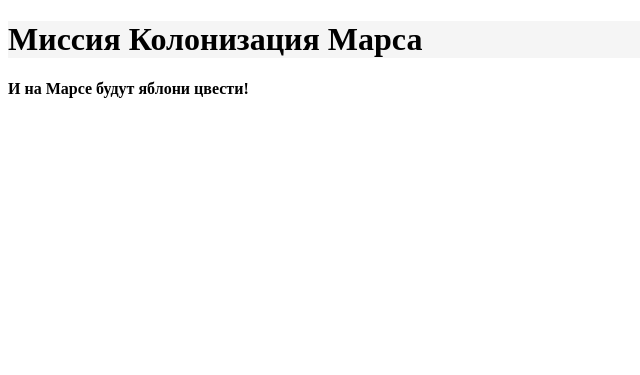
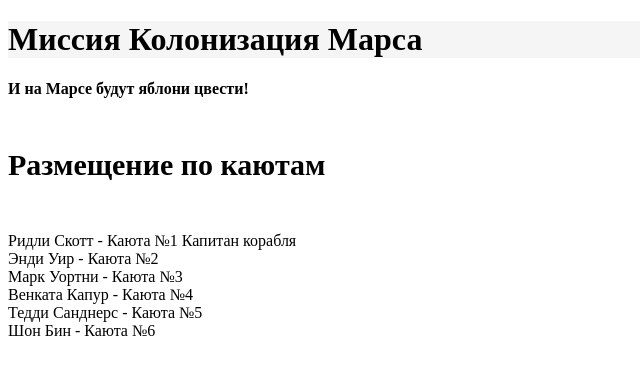
Before and after one commit to okumuralapis/html_web, a Flask app: page /distribution in a window 1280 px wide. Shown: the top 375 px of the page, without its empty margins (0-640 px from the left). Run offline with Flask 3, Linux system fonts and the light colour scheme.

Commit message:
По каютам!

```diff
--- a/1.py
+++ b/1.py
@@ -1,8 +1,7 @@
-from flask import Flask, render_template, redirect
-from loginform import LoginForm
+from flask import Flask, render_template
 
 app = Flask(__name__)
-app.config['SECRET_KEY'] = 'yandexlyceum_secret_key'
+
 
 @app.route('/<title>')
 @app.route('/index/<title>')
@@ -10,12 +9,10 @@ def index(title):
     return render_template('base.html', title=title)
 
 
-@app.route('/login', methods=['GET', 'POST'])
-def login():
-    form = LoginForm()
-    if form.validate_on_submit():
-        return redirect('/success')
-    return render_template('login_helper.html', title='Авторизация', form=form)
+@app.route('/distribution')
+def distr():
+    return render_template('distribution.html', names=['Ридли Скотт', 'Энди Уир', 'Марк Уортни',
+                                                      'Венката Капур', 'Тедди Санднерс', 'Шон Бин'])
 
 
 if __name__ == '__main__':
--- a/static/css/style.css
+++ b/static/css/style.css
@@ -1,15 +1,14 @@
 h1 {
 background-color: #f5f5f5;
 }
+
 }
 h4 {
 color: grey;
 margin-left: 20px;
 }
 h5 {
-margin-left: 30px;
+margin-left: auto;
+margin-right: auto;
 font-size: 30px;
 }
-.container {
-margin-left: 20px;
-}
--- /dev/null
+++ b/templates/distribution.html
@@ -0,0 +1,8 @@
+{% extends "base.html" %}
+
+{% block content %}
+  <h5>Размещение по каютам</h5>
+  {% for name in names %}
+      {{ name }} - Каюта №{{ loop.index }} {% if loop.first %} Капитан корабля {% endif %}<br />
+  {% endfor %}
+{% endblock %}
```
Also changed, not shown: loginform.py (deleted, +0 -11 lines), templates/login_helper.html (deleted, +0 -19 lines).
